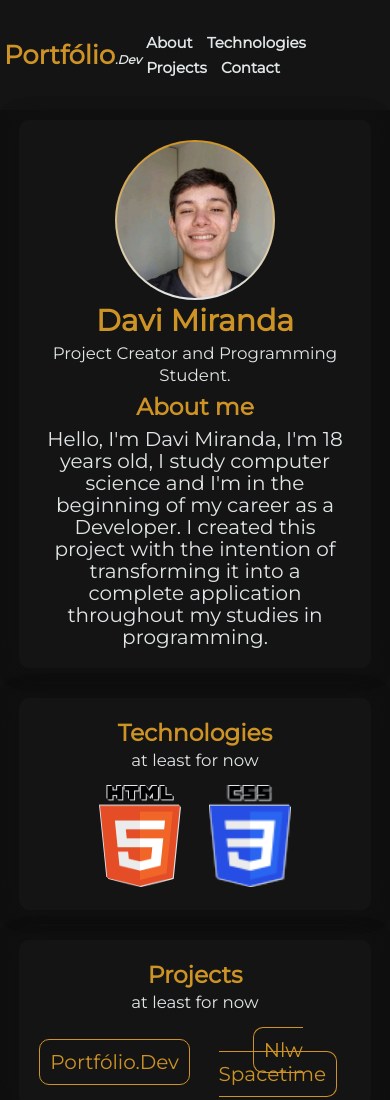
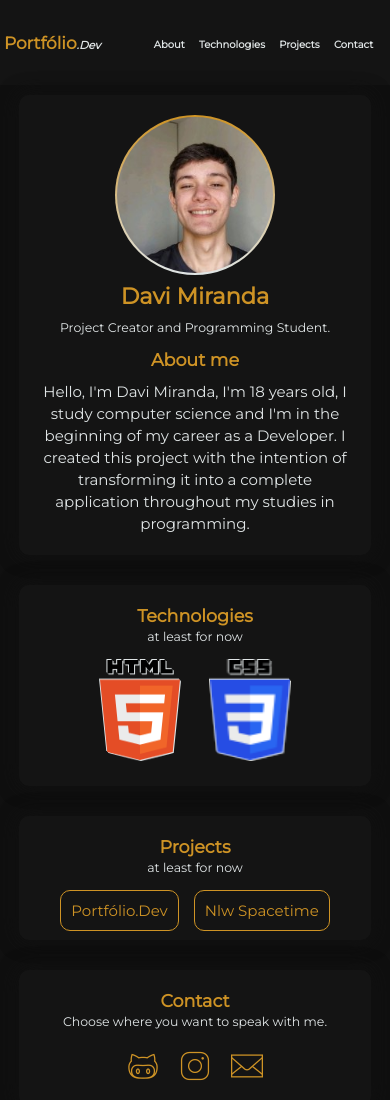
Before and after one commit to DaviMirandaS/Portfolio.dev, a plain HTML site: page index.html in a window 390 px wide. Shown: the top 1100 px of the page. Drawn offline with Linux system fonts and the light colour scheme.

Commit message:
add final responsive update

```diff
--- a/main.css
+++ b/main.css
@@ -226,6 +226,8 @@ footer div a{
   color: var(--cor-secundaria);
 }
 
+
+
 @media(max-width: 790px){
   main{
     padding: 10px;
@@ -276,6 +278,63 @@ footer div a{
   }
 
   footer{
-    font-size: 20px;
+    font-size: 12px;
   }
 }
+
+@media(max-width: 480px){
+  main{
+    padding: 10px;
+  }
+
+  .logo{
+    font-size: 17px;
+  }
+  .Dev{
+    font-size: 11px;
+  }
+  nav{
+    padding-top: 30px;
+    padding-bottom: 30px;
+    padding-left: 1%;
+    padding-right: 3%;
+  }
+  nav ul li{
+    padding: 3px 5px;
+  }
+  nav ul li a{
+    font-size: 10px;
+  }
+
+  .about{
+    width: 95%;
+    padding: 20px;
+    font-size: 15px;
+  }
+
+  .tech{
+    width: 95%;
+    padding: 20px;
+    font-size: 15px;
+  }
+  .technolis img{
+    width: 80px;
+    height: 100px;
+  }
+
+  .projects{
+    width: 95%;
+    padding: 20px;
+    font-size: 15px;
+  }
+
+  .contact{
+    width: 95%;
+    padding: 20px;
+    font-size: 15px;
+  }
+
+  footer{
+    font-size: 10px;
+  }
+}
```
